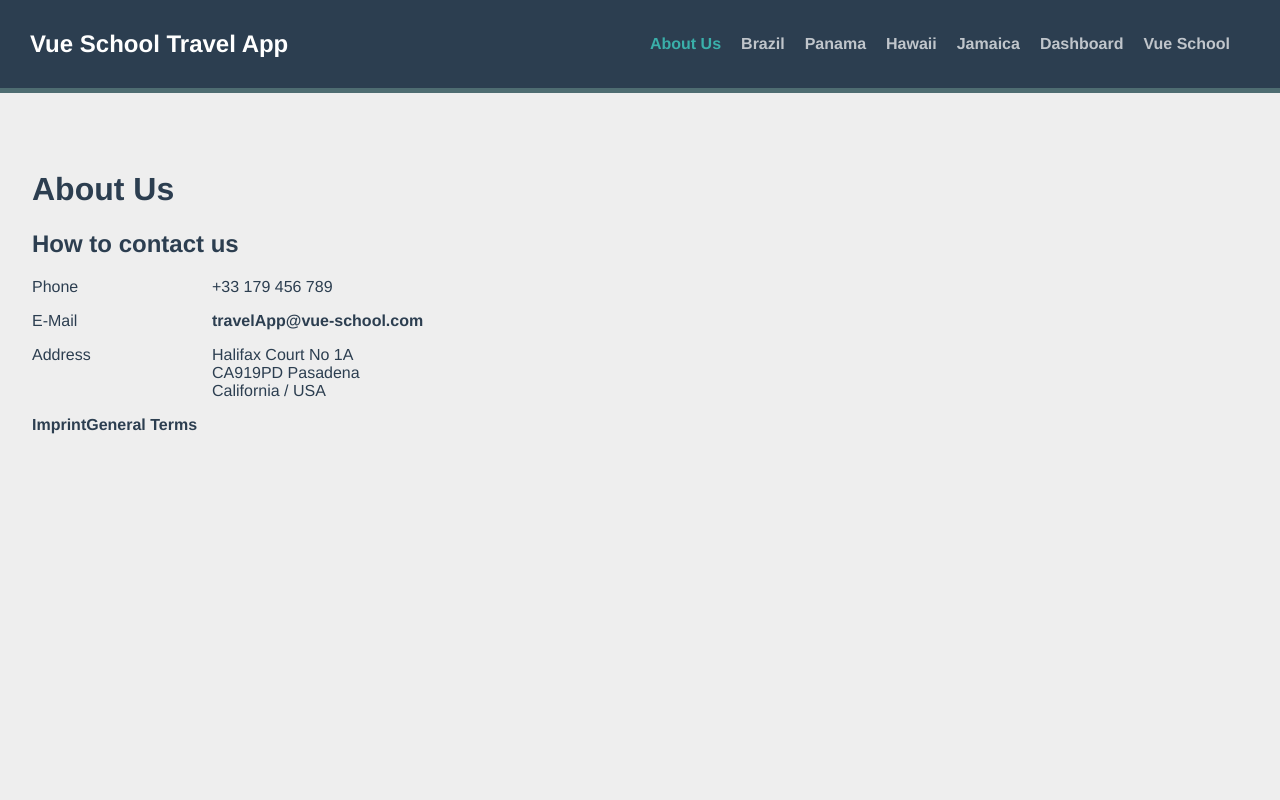
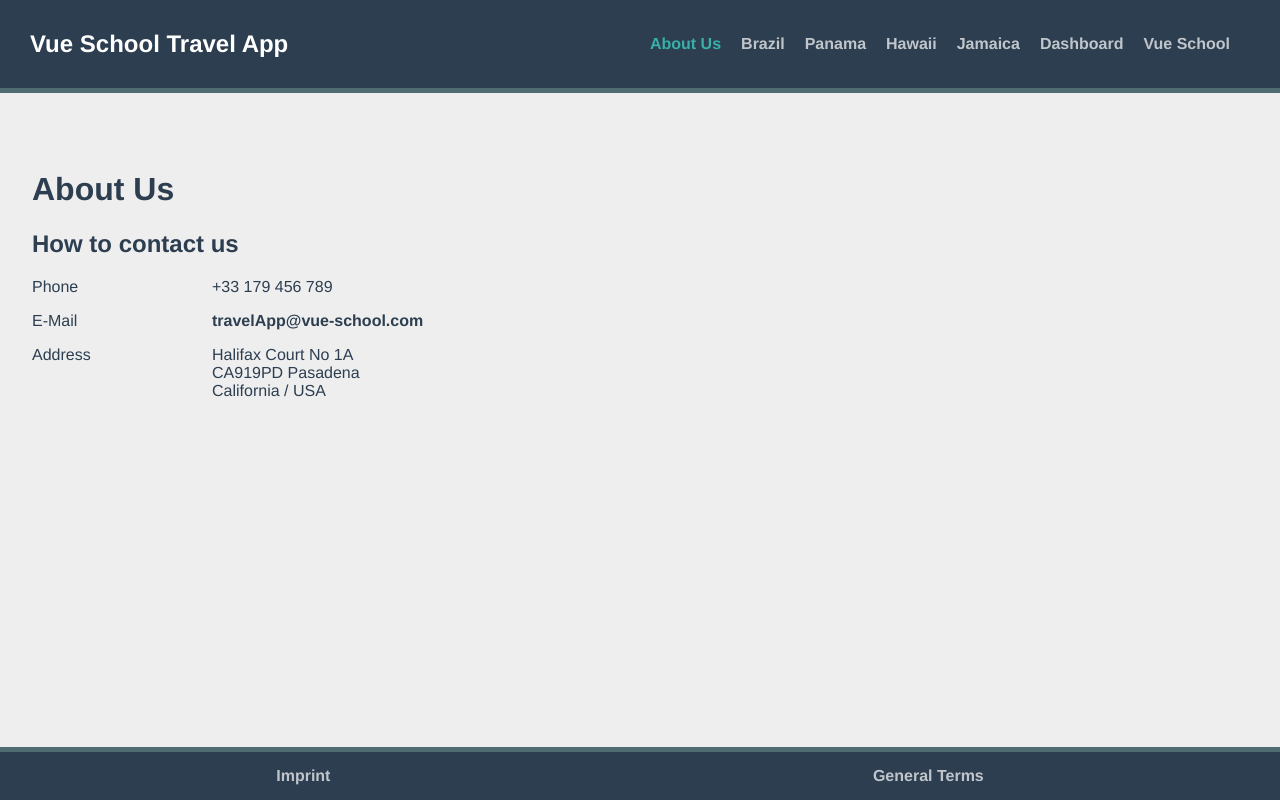
Before and after one commit to kiraGit67/vue-school-travel-app, a Vue app: page /about in a window 1280 px wide. Built offline with nearby package versions, Linux system fonts and the light colour scheme.

Commit message:
fix: modifies styling for #footer element

```diff
--- a/public/main.css
+++ b/public/main.css
@@ -68,7 +68,26 @@ a:visited {
   display: flex;
   justify-content: space-between;
 }
-#nav a {
+
+#footer {
+  position: fixed;
+  bottom: 0;
+  left: 0;
+  right: 0;
+  margin-top: 0;
+  padding: 15px;
+  background: #2c3e50;
+  color: white;
+  display: flex;
+  align-items: center;
+  border-top: 5px solid #4e6c71;
+  z-index: 2;
+  display: flex;
+  justify-content: space-around;
+}
+
+#nav a,
+#footer a {
   display: inline-block;
   margin-right: 20px;
   color: white;
@@ -76,7 +95,9 @@ a:visited {
   transition: 0.2 ease color;
 }
 #nav a.router-link-active,
-#nav a:hover {
+#footer a.router-link-active,
+#nav a:hover,
+#footer a:hover {
   opacity: 1;
 }
 #logo {
@@ -231,7 +252,8 @@ a {
     gap: 0.5rem;
   }
 
-  #nav {
+  #nav,
+  #footer {
     flex-direction: column;
     justify-content: center;
     gap: 1rem;
```
